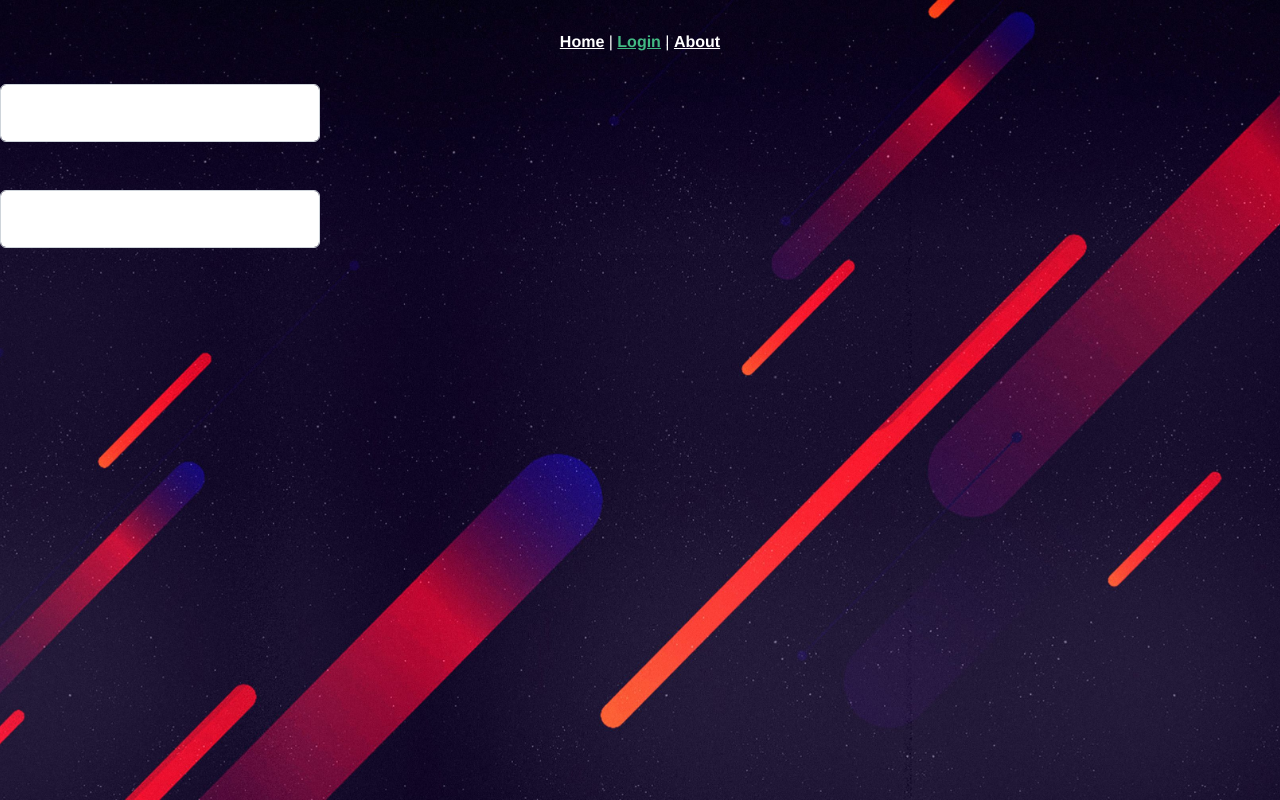
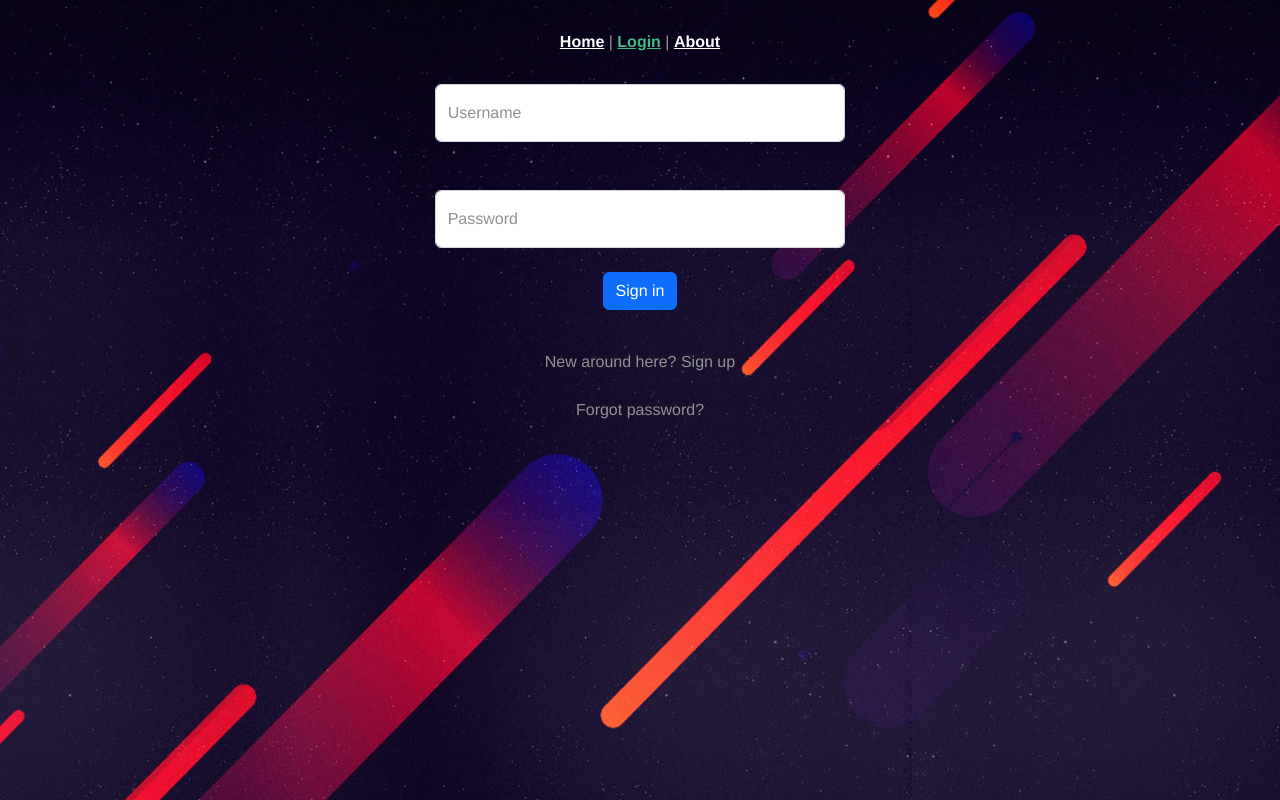
Before and after one commit to MarkSrmg/front_quiz_project, a Vue app: page /#/login in a window 1280 px wide. Built offline with nearby package versions, Linux system fonts and the light colour scheme.

Commit message:
Develop resque

```diff
--- a/src/App.vue
+++ b/src/App.vue
@@ -15,7 +15,7 @@
   -webkit-font-smoothing: antialiased;
   -moz-osx-font-smoothing: grayscale;
   text-align: center;
-  color: #ffffff;
+  color: #919191;
 }
 
 body {
--- a/src/views/LoginView.vue
+++ b/src/views/LoginView.vue
@@ -1,16 +1,29 @@
 <template>
 
-  <div class="col-3">
+  <div class="row justify-content-center">
+
+    <div class="col-4">
 
       <div class="form-floating mb-5">
-      <input type="email" class="form-control" id="floatingInput" placeholder="">
+        <input type="email" class="form-control" id="floatingInput" placeholder="Email address">
         <label for="floatingInput">Username</label>
       </div>
       <div class="form-floating">
-      <input type="password" class="form-control" id="floatingPassword" placeholder="">
+        <input type="password" class="form-control" id="floatingPassword" placeholder="Password">
         <label for="floatingPassword">Password</label>
       </div>
 
+      <br>
+      <div class="mb-3">
+        <button type="submit" class="btn btn-primary">Sign in</button>
+      </div>
+      <br>
+      <div class="dropdown-divider"></div>
+      <a class="dropdown-item" href="#">New around here? Sign up</a>
+      <br>
+      <a class="dropdown-item" href="#">Forgot password?</a>
+    </div>
+  </div>
   </div>
 
 
@@ -18,7 +31,45 @@
 
 <script>
 export default {
-  name: "LoginView"
+  name: "LoginView",
+  data: function () {
+    return {
+      message: '',
+
+      loginResponse: {
+        userId: 0,
+        roleName: ''
+      },
+
+      apiError: {
+        errorCode: '',
+        message: ''
+      },
+
+      username: '',
+      password: ''
+    }
+  },
+
+  methods: {
+    login: function () {
+      this.message = '';
+      if (this.username == '' || this.password == '') {
+        this.message = 'Please fill out all required fields'
+      } else {
+        this.sendLoginRequest();
+      }
+    },
+    sendLoginRequest: function () {
+      this.$http.get("/login", {
+            params: {
+              username: this.username,
+              password: this.password
+            }
+          }
+      )
+    }
+  }
 }
 </script>
 
```
Lines whose indentation alone changed are shown as unchanged.
